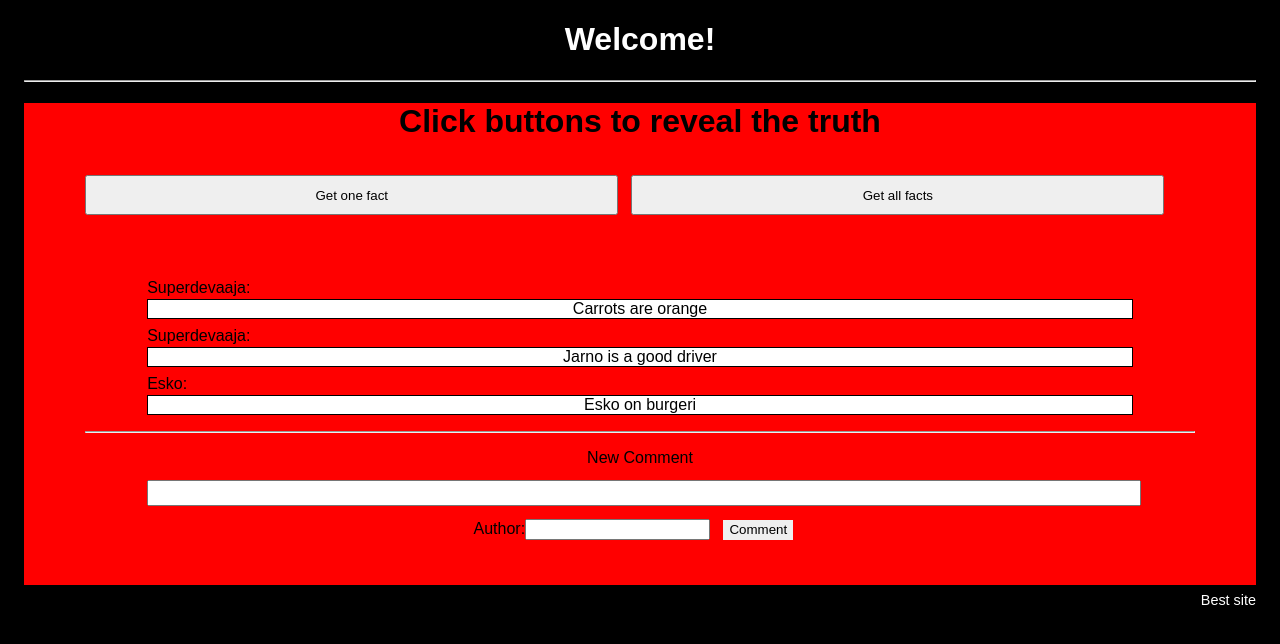
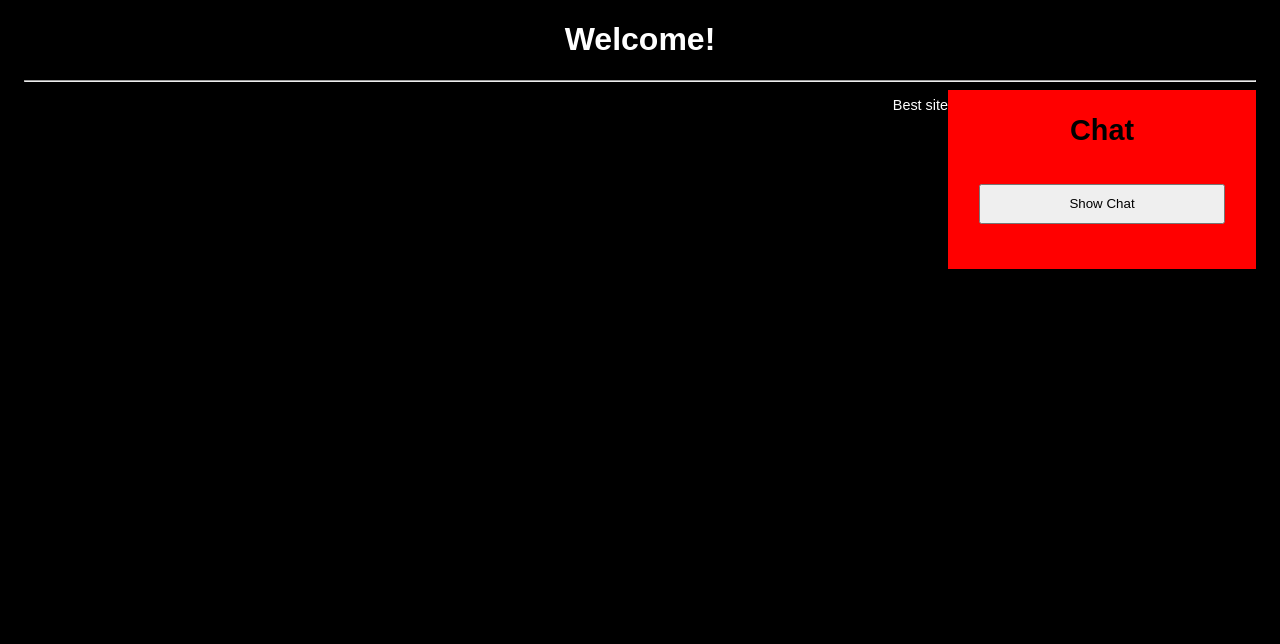
Before and after one commit to awege/someReactProject, a React app: page / in a window 1280 px wide. Shown: the top 644 px of the page. Built offline with nearby package versions, Linux system fonts and the light colour scheme.

Commit message:
Changed navigation to chat
Changed navigation to work as a chat

```diff
--- a/src/App.js
+++ b/src/App.js
@@ -1,6 +1,6 @@
 import React, { Component} from "react";
 import "./css/App.css";
-import Navigation from "./navigation.js";
+import Chat from "./chat.js";
 import Footer from "./footer.js";
 
 class App extends Component{
@@ -9,7 +9,7 @@ class App extends Component{
       <div className="App">
         <h1 className="header"> Welcome! </h1>
         <hr></hr>
-        <Navigation />
+        <Chat />
         <Footer />
       </div>
     );
--- /dev/null
+++ b/src/chat.js
@@ -0,0 +1,102 @@
+import React, { Component } from "react";
+import "./css/chat.css";
+import { getAllFacts } from "./getFact.js";
+
+export default class Chat extends Component {
+    constructor(props) {
+        super(props);
+        this.state = {
+            showAllComments: false,
+            author: false,
+            number: 0,
+            value: '',
+            authorChange: '',
+            submitClicked: false
+        };
+        this.everyFact = getAllFacts();
+        this.toggleChat = this.toggleChat.bind(this);
+        this.handleChange = this.handleChange.bind(this);
+        this.handleSubmit = this.handleSubmit.bind(this);
+    }
+
+    toggleChat() {
+        this.setState({ showAllComments: !this.state.showAllComments });
+    }
+
+    handleChange(event) {
+        const target = event.target;
+        const value = target.value;
+        const name = target.name;
+
+        this.setState({
+            [name]: value
+        });
+    }
+
+    handleSubmit(event) {
+        const newAuthor = this.state.authorChange.toString();
+        const newFact = this.state.value.toString();
+        const newFactToAdd = {
+            Author: newAuthor,
+            text: newFact
+        };
+        this.everyFact.push(newFactToAdd);
+        event.preventDefault();
+        this.setState({
+            submitClicked: true,
+            value: '',
+            authorChange: ''
+        });
+    }
+
+    render() {
+        const everyFactsLenngth = this.everyFact.length;
+        const facts = this.everyFact;
+        return (
+            <div className="Chat">
+                <div className="Chat-header">
+                    <h2> Chat </h2>
+                </div>
+                <div className="Chat-buttons">
+                    <button onClick={this.toggleChat}>
+                        {this.state.showAllComments ? 'Hide Chat' : 'Show Chat'}
+                    </button>
+                </div>
+                <div className="IncomeQuiz-InputContainer-selectedNumbers">
+                    {this.state.showAllComments ? Array.from(new Array(everyFactsLenngth), (x, i) => i + 1).map(idx => (
+                        <div className="ChatList">
+                            <div className="ChatNickname">{facts[idx-1].Author}:</div>
+                            <div className="ChatText"> {facts[idx-1].text}</div>
+                        </div>
+                    )): ''}
+                </div>
+                { this.state.showAllComments ?
+                <hr className="ChatLine" /> : ''}
+                {this.state.showAllComments ?
+                <form onSubmit={this.handleSubmit}>
+                    <label>
+                        Reply
+                        <input
+                            className="newChatMessage"
+                            type="text"
+                            name="value"
+                            value={this.state.value}
+                            onChange={this.handleChange}
+                        />
+                    </label>
+                    <label>
+                        Nickname
+                        <input
+                            type="text"
+                            name="authorChange"
+                            value={this.state.authorChange}
+                            onChange={this.handleChange}
+                        />
+                    </label>
+                    <input className="submitBtn" type="submit" value="Reply" />
+                </form>: '' }
+            </div>
+
+        );
+    }
+}
--- a/src/css/navigation.css
+++ b/src/css/chat.css
@@ -1,43 +1,36 @@
-.Navigation {
+.Chat {
     background-color: red;
     padding-bottom: 2em;
+    width: 25%;
+    float: right;
 }
-.Navigation-header {
+.Chat-header {
     text-align: center;
+    font-size: 1.2em;
 }
-.Navigation-buttons {
-    padding: 0 0 1em 3em;
-}
-.Navigation button {
-    width: 45%;
+
+.Chat button {
+    width: 80%;
     height: 3em;
-    margin-left: 1em;
+    margin-left: 10%;
     padding: 0;
     margin-top: 1em;
+    margin-bottom: 1em;
 }
 
-.Navigation-fact h2 {
-    font-size: 1em;
+
+.Chat form {
     text-align: center;
 }
 
-.Navigation-fact p {
-    text-align: right;
-    padding: 0 1em 1em 0;
-}
-
-.Navigation form {
-    text-align: center;
-}
-
-.allFactsList {
+.ChatList {
     width: 80%;
     padding-left: 10%;
     overflow-wrap: break-word;
     margin-bottom: 0.5em;
 }
 
-.allFacts-text {
+.ChatText {
     font-size: 1em;
     text-align: center;
     border: 1px solid;
@@ -46,19 +39,21 @@
     position: relative;
 }
 
-.allFacts-author{
+.ChatNickname {
     text-align: left;
     padding: 0 1em 0 0;
     height: 20px;
+    width: 80%;
 }
 
-.newCommentText {
+.newChatMessage {
     width: 80%;
     overflow-wrap: break-word;
     display: block;
     margin-left: 10%;
     margin-top: 1em;
     height: 20px;
+    margin-bottom: 1em;
 }
 
 .submitBtn {
@@ -67,7 +62,7 @@
     height: 20px
 }
 
-.commentLine {
+.ChatLine {
     width: 80%;
     margin-top: 1em;
     margin-bottom: 1em;
--- a/src/getFact.js
+++ b/src/getFact.js
@@ -1,14 +1,7 @@
 import { facts } from './facts.js'
-export function getOneFact(number){
-    const fact = JSON.parse('{"Facts": [{ "Author": "Superdevaaja","text": "Carrots are orange"},{"Author": "Superdevaaja","text": "Jarno is a good driver"},{"Author": "Esko","text": "Esko on burgeri"}]}');
-    console.log(fact.Facts[number]);
-    return fact.Facts[number];
-
-};
 
 export function getAllFacts(){
     const fact = JSON.parse('{"Facts": [{ "Author": "Superdevaaja","text": "Carrots are orange"},{"Author": "Superdevaaja","text": "Jarno is a good driver"},{"Author": "Esko","text": "Esko on burgeri"}]}');
-    console.log(fact.Facts);
     return fact.Facts;
 
 };
--- a/src/navigation.js
+++ /dev/null
@@ -1,135 +0,0 @@
-import React, { Component } from "react";
-import "./css/navigation.css";
-import { getOneFact, getAllFacts } from "./getFact.js";
-
-export default class Navigation extends Component {
-    constructor(props) {
-        super(props);
-        this.state = {
-            showText1: false,
-            showText2: false,
-            fact: false,
-            author: false,
-            number: 0,
-            allFacts: false,
-            value: '',
-            authorChange: '',
-            submitClicked: false
-        };
-        this.everyFact = getAllFacts();
-        this.handleClick1 = this.handleClick1.bind(this);
-        this.handleClick2 = this.handleClick2.bind(this);
-        this.handleChange = this.handleChange.bind(this);
-        this.handleSubmit = this.handleSubmit.bind(this);
-    }
-
-    handleClick1() {
-        this.setState({ showText1: true });
-        if (this.state.number < this.everyFact.length) {
-            console.log(this.state.number);
-            const facts = this.everyFact[this.state.number];
-            this.setState({ fact: facts.text });
-            this.setState({ author: 'Author: ' + facts.Author })
-            const newNumber = this.state.number + 1;
-            this.setState({ number: newNumber });
-        }
-    }
-    handleClick2() {
-        this.setState({ showText2: true });
-        const facts = this.everyFact;
-        let factString = '';
-        for (let i = 0; i < facts.length; i++) {
-            factString += facts[i].text + ' Author: ' +
-                facts[i].Author + ' ';
-        }
-        this.setState({ allFacts: factString });
-
-    }
-
-    handleChange(event) {
-        const target = event.target;
-        const value = target.value;
-        const name = target.name;
-
-        this.setState({
-            [name]: value
-        });
-    }
-
-    handleSubmit(event) {
-        const newAuthor = this.state.authorChange.toString();
-        const newFact = this.state.value.toString();
-        console.log(newAuthor);
-        const newFactToAdd = {
-            Author: newAuthor,
-            text: newFact
-        };
-        console.log(newFactToAdd);
-        this.everyFact.push(newFactToAdd);
-        alert('A fact was submitted: ' + this.state.value + ' Author: ' + this.state.authorChange);
-        event.preventDefault();
-        this.setState({
-            submitClicked: true
-        });
-    }
-
-    render() {
-        const everyFactsLenngth = this.everyFact.length;
-        const facts = this.everyFact;
-        return (
-            <div className="Navigation">
-                <div className="Navigation-header">
-                    <h1> Click buttons to reveal the truth </h1>
-                </div>
-                <div className="Navigation-buttons">
-                    <button onClick={this.handleClick1}>
-                        {this.state.showText1 ? 'Get another fact' : 'Get one fact'}
-                    </button>
-                    <button onClick={this.handleClick2}>
-                        {this.state.showText2 ? 'Me king' : 'Get all facts'}
-                    </button>
-
-                </div>
-                <div className="Navigation-fact">
-                    <h2> {this.state.fact} </h2>
-                    <p> {this.state.author} </p>
-                </div>
-                <div className="Navigation-allFacts">
-                    <p> {this.state.allFacts} </p>
-                </div>
-                <div className="IncomeQuiz-InputContainer-selectedNumbers">
-                    {Array.from(new Array(everyFactsLenngth), (x, i) => i + 1).map(idx => (
-                        <div className="allFactsList">
-                            <div className="allFacts-author">{facts[idx-1].Author}:</div>
-                            <div className="allFacts-text"> {facts[idx-1].text}</div>
-                        </div>
-                    ))}
-                </div>
-                <hr className="commentLine" />
-                <form onSubmit={this.handleSubmit}>
-                    <label>
-                        New Comment
-                        <input
-                            className="newCommentText"
-                            type="text"
-                            name="value"
-                            value={this.state.value}
-                            onChange={this.handleChange}
-                        />
-                    </label>
-                    <label>
-                        Author:
-                        <input
-                            type="text"
-                            name="authorChange"
-                            value={this.state.authorChange}
-                            onChange={this.handleChange}
-                        />
-                    </label>
-                    <input className="submitBtn" type="submit" value="Comment" />
-                </form>
-            </div>
-
-        );
-    }
-}
```
